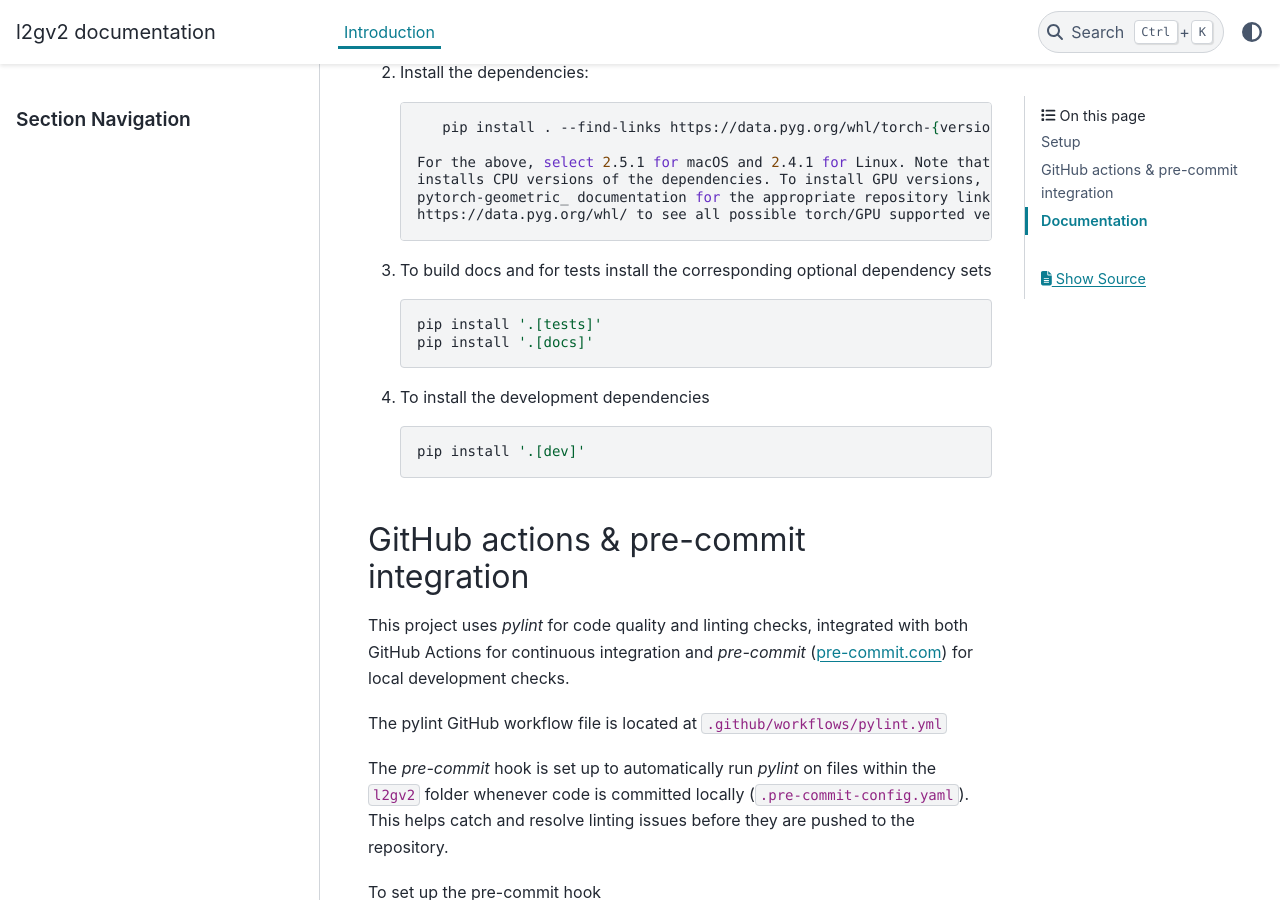
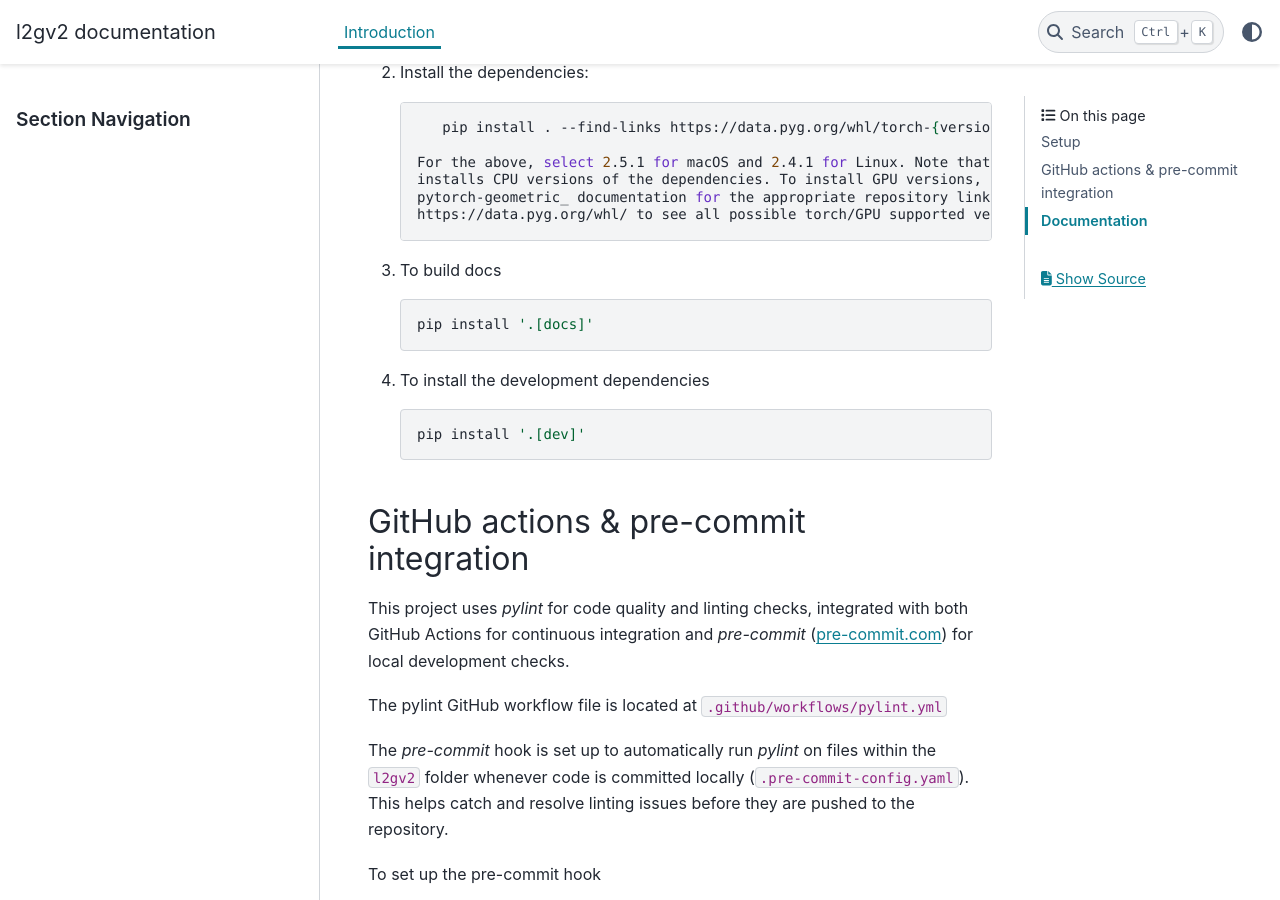
Before and after one commit to OxfordRSE/L2Gv2, a Sphinx documentation site: the page built from docs/source/intro.rst, in a window 1280 px wide and 900 px high, scrolled down 605 px. Built offline with Sphinx 7.4.7 and the PyData theme 0.15.4, drawn with Linux system fonts in a browser that asks for light colours; pages that are not in the unit, such as notebooks, are missing from menus.

Commit message:
ci,docs: use dev dependency set instead of tests

```diff
--- a/docs/source/intro.rst
+++ b/docs/source/intro.rst
@@ -35,11 +35,10 @@ Setup the virtual environment
     https://data.pyg.org/whl/ to see all possible torch/GPU supported versions.
 
 
-3. To build docs and for tests install the corresponding optional dependency sets
+3. To build docs
 
    .. code-block:: bash
 
-      pip install '.[tests]'
       pip install '.[docs]'
 
 4. To install the development dependencies
```
Also changed, not shown: README.md (+1 -2 lines), 1 other file.
